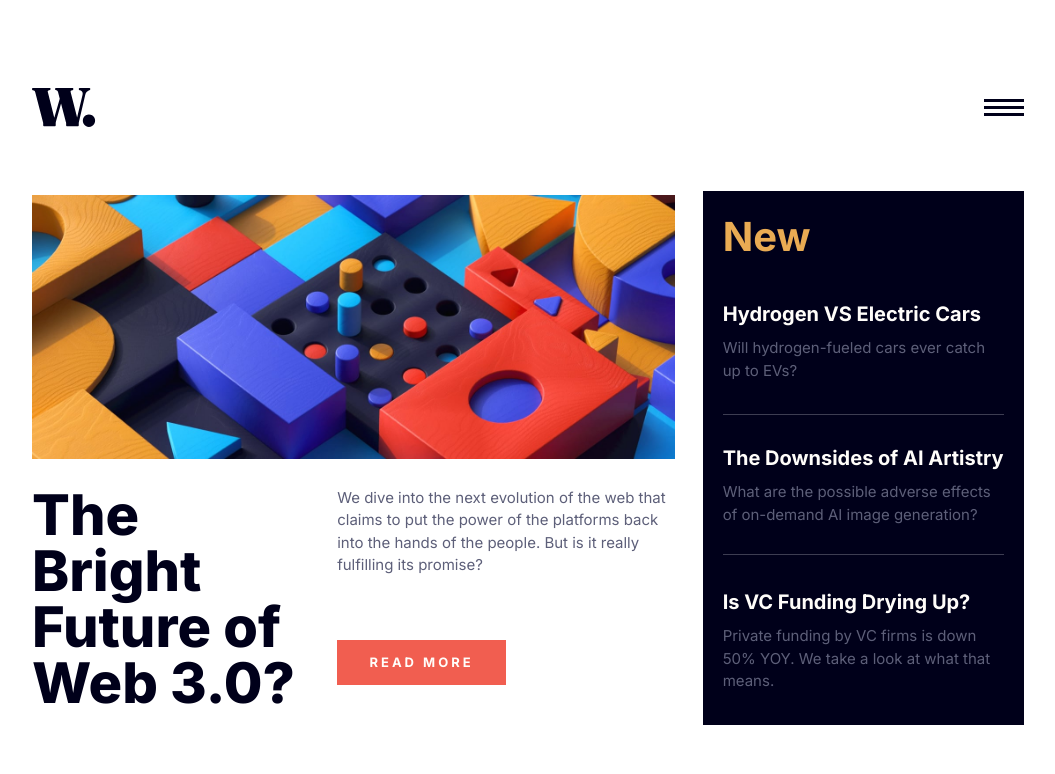
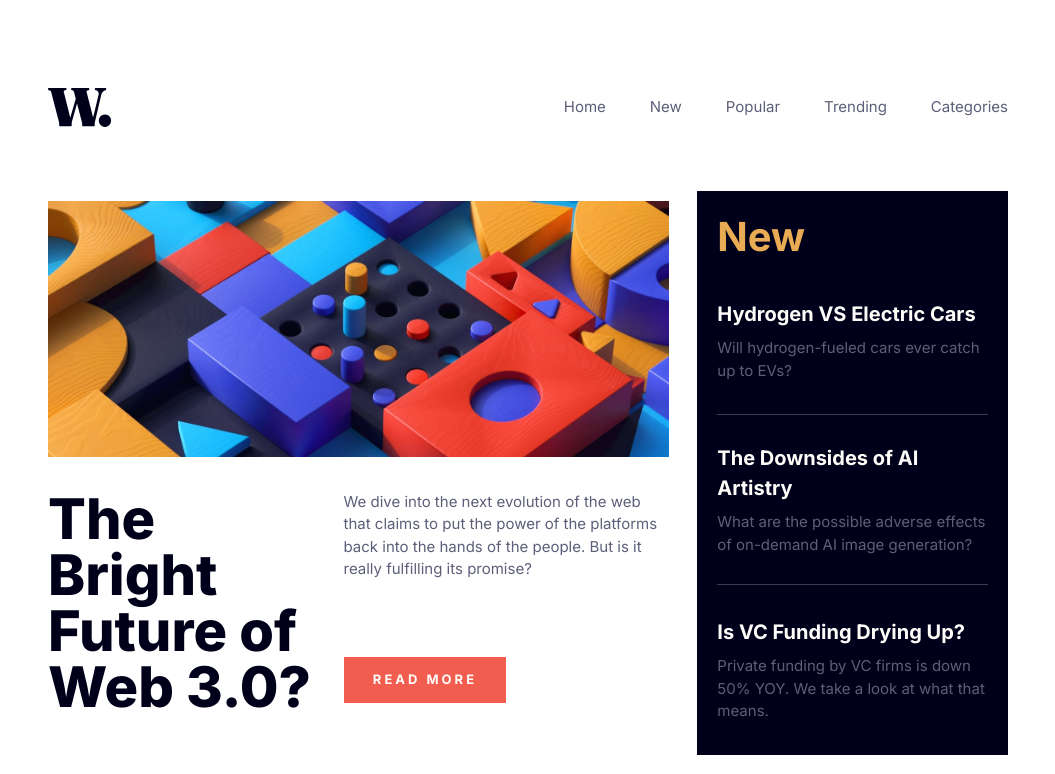
Before and after one commit to felipetn1989/news-homepage-main, a plain HTML site: page index.html in a window 1280 px wide. Shown: the top 774 px of the page, without its empty margins (112-1167 px from the left). Drawn offline with Linux system fonts and the light colour scheme.

Commit message:
added desktop menu

```diff
--- a/index.html
+++ b/index.html
@@ -20,7 +20,7 @@
   <body>
     <header>
       <img src="assets/images/logo.svg" alt="W. Logo" class="logo" />
-      <img src="assets/images/icon-menu.svg" alt="Menu icon" />
+      <img id=menuIcon src="assets/images/icon-menu.svg" alt="Menu icon" />
       <nav class="menu">
         <a href="#">Home</a>
         <a href="#">New</a>
--- a/styles/style.css
+++ b/styles/style.css
@@ -294,18 +294,38 @@ button:hover {
 
 @media screen and (min-width: 60em) {
   header {
-    padding: 5.5rem 9rem 4rem 9rem;
+    padding: 5.5rem 10rem 4rem 10rem;
   }
 
   .logo {
     width: 4rem;
   }
 
+  .menu {
+    display: flex;
+    gap: 2.75rem;
+  }
+
+  .menu a {
+    text-decoration: none;
+    color: var(--Dark-grayish-blue);
+    font-weight: var(--fw-regular);
+  }
+
+  .menu a:hover {
+    cursor: pointer;
+    color: var(--Soft-red);
+  }
+
+  #menuIcon {
+    display: none;
+  }
+
   .news {
     grid-template-areas:
       "one two"
       "three three";
-    padding: 0 9rem 5.5rem 9rem;
+    padding: 0 10rem 5.5rem 10rem;
     grid-template-columns: 2fr 1fr;
     column-gap: 1.75rem;
   }
```
